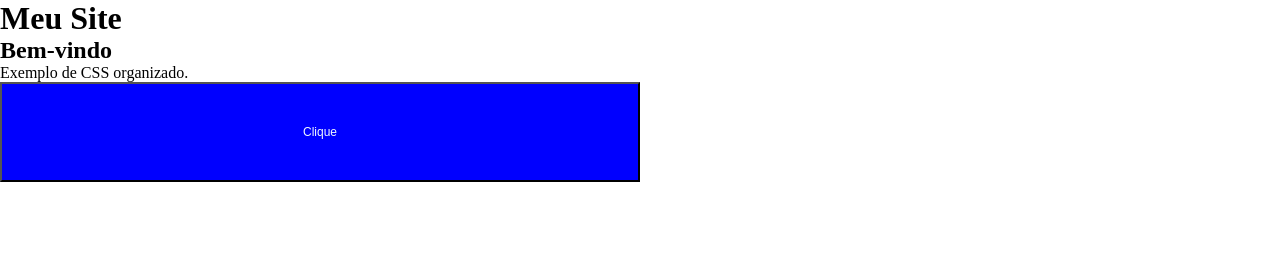
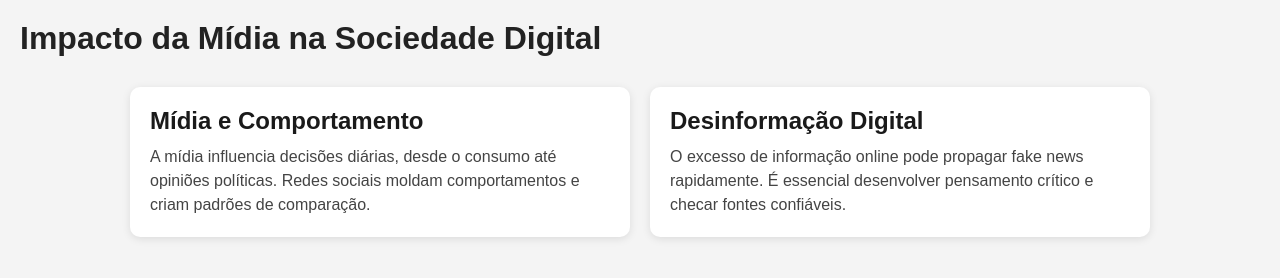
Before and after one commit to guguCEEP/aulacss02, a plain HTML site: page index.html in a window 1280 px wide. Drawn offline with Linux system fonts and the light colour scheme.

Commit message:
Add files via upload

```diff
--- a/index.html
+++ b/index.html
@@ -1,21 +1,29 @@
-<!DOCTYPE html> <!-- Define o tipo de documento como HTML5 -->
-<html lang="pt-br"> <!-- Início do HTML com idioma definido como português do Brasil -->
+<!DOCTYPE html>
+<html lang="pt-BR">
 <head>
-  <meta charset="UTF-8"> <!-- Codificação de caracteres -->
-  <meta name="viewport" content="width=device-width, initial-scale=1.0"> <!-- Responsividade -->
-  <title>Exemplo HTML com CSS Externo</title> <!-- Título da aba -->
-  <link rel="stylesheet" href="style.css"> <!-- Link para o CSS externo -->
+  <meta charset="UTF-8" />
+  <meta name="viewport" content="width=device-width, initial-scale=1.0" />
+  <title>Impacto da Mídia na Sociedade Digital</title>
+  <link rel="stylesheet" href="style.css" />
 </head>
 <body>
-  <header class="header"> <!-- Cabeçalho -->
-    <h1 class="title">Meu Site</h1>
+
+  <!-- Título principal da página -->
+  <header>
+    <h1>Impacto da Mídia na Sociedade Digital</h1>
   </header>
-  <main class="container"> <!-- Conteúdo principal -->
-    <section class="card"> <!-- Cartão com conteúdo -->
-      <h2>Bem-vindo</h2>
-      <p>Exemplo de CSS organizado.</p>
-      <button class="button">Clique</button>
-    </section>
-  </main>
+
+  <!-- Cards com conteúdo -->
+  <div class="container">
+    <div class="card">
+      <h2>Mídia e Comportamento</h2>
+      <p>A mídia influencia decisões diárias, desde o consumo até opiniões políticas. Redes sociais moldam comportamentos e criam padrões de comparação.</p>
+    </div>
+    <div class="card">
+      <h2>Desinformação Digital</h2>
+      <p>O excesso de informação online pode propagar fake news rapidamente. É essencial desenvolver pensamento crítico e checar fontes confiáveis.</p>
+    </div>
+  </div>
+
 </body>
 </html>
--- a/style.css
+++ b/style.css
@@ -1,28 +1,56 @@
-/*Arquivo CSS da aula de desenvolvimento para internet unipar 2025*/
-/*Reset CSS:Importante para zerar todos os estilos ja aplicados*/
-*{
-    margin: 0px;
-    padding: 0px;
+* {
+    margin: 0;
+    padding: 0;
     box-sizing: border-box;
-}
-/*Variávies*/
-/*posso salvar na variaveis configuracoes que podem ser usadas globalmente no css*/
+  }
 
-:root {
-    --primary-color:blue;
-    --font-size:12px;
-}
+  /* Estilo geral do corpo da página */
+  body {
+    font-family: Arial, sans-serif;
+    background-color: #f4f4f4;
+    padding: 20px;
+  }
+  header h1 {
+    font-size: 2rem;
+    margin-bottom: 30px;
+    color: #222;
+  }
 
-/*Componente*/
 
-button{
-    background-color: var(--primary-color);
-    font-size: var(--font-size);
-    color: aliceblue;
-    padding: 2%;
-    height: 10%;
-    width: 50%;
-    min-height: 100px;
-    max-height: 500px;
+  /* Container principal que agrupa os cards */
+  .container {
+    display: flex;              /* Permite colocar os cards lado a lado */
+    gap: 20px;                  /* Espaçamento entre os cards */
+    justify-content: center;   /* Centraliza os cards horizontalmente */
+    flex-wrap: wrap;           /* Permite quebrar a linha em telas pequenas */
+  }
 
-}
+  /* Estilo dos cards */
+  .card {
+    background-color: #ffffff;
+    padding: 20px;
+    border-radius: 10px;
+    box-shadow: 0 2px 8px rgba(0, 0, 0, 0.1);
+    flex: 1 1 300px;            /* Flexível, com largura mínima de 300px */
+    max-width: 500px;           /* Impede que o card fique muito largo */
+  }
+
+  /* Título dos cards */
+  .card h2 {
+    margin-bottom: 10px;
+    color: #1a1a1a;
+  }
+
+  /* Texto dos cards */
+  .card p {
+    color: #444;
+    line-height: 1.5;
+  }
+
+  /* Responsividade: ajusta os cards no celular */
+  @media (max-width: 600px) {
+    .container {
+      flex-direction: column;  /* Empilha os cards verticalmente */
+      align-items: center;     /* Centraliza os cards na vertical */
+    }
+  }
```
